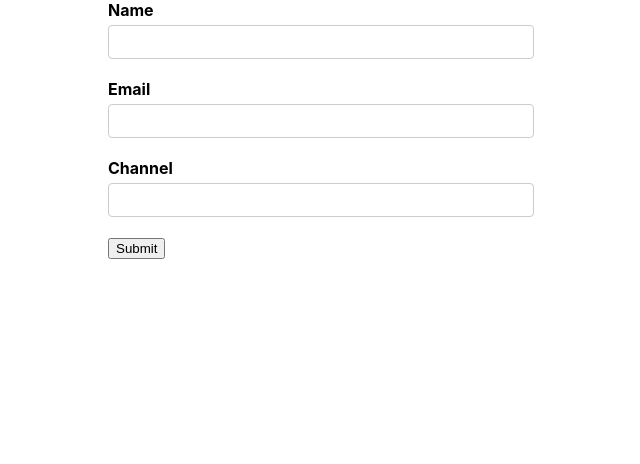
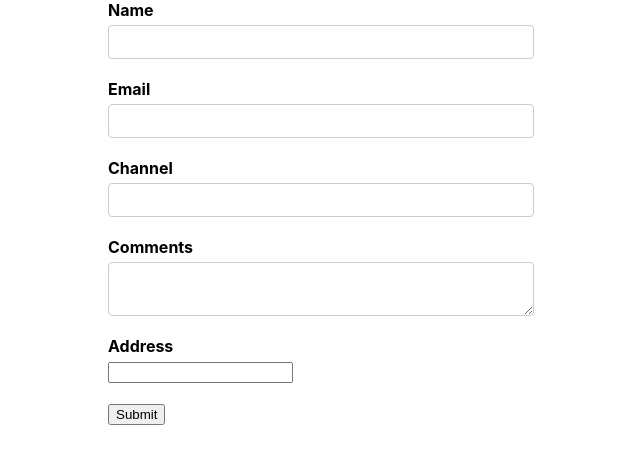
Before and after one commit to kamleshkatpara/react-formik, a React (Create React App) app: page / in a window 1280 px wide. Shown: the top 464 px of the page, without its empty margins (319-959 px from the left). Built offline with nearby package versions, Linux system fonts and the light colour scheme.

Commit message:
Fields Revisited

```diff
--- a/src/components/YoutubeForm.js
+++ b/src/components/YoutubeForm.js
@@ -5,7 +5,9 @@
 const initialValues = {
     name: '',
     email: '',
-    channel: ''
+    channel: '',
+    comments: '',
+    address: ''
 };
 
 const onSubmit = values => {
@@ -46,6 +48,29 @@
                 <ErrorMessage className="error" name="channel" component='div' />
                 </div>
 
+                <div className='form-control'>
+                <label htmlFor="comments">Comments</label>
+                <Field as="textarea" id="comments" name="comments" />
+                </div>
+
+
+                <div className='form-control'>
+                <label htmlFor="address">Address</label>
+                <Field name="address">
+                    {
+                        (props) => {
+                            const { field, form, meta } = props;
+                            return (
+                                <div>
+                                    <input id="address" {...field} />
+                                    { meta.touched && meta.error ? <div>{meta.error}</div> : null }
+                                </div>
+                            )
+                        }
+                    }
+                </Field>
+                </div>
+
                 <button type="submit">Submit</button>
             </Form>
         </Formik>
```
